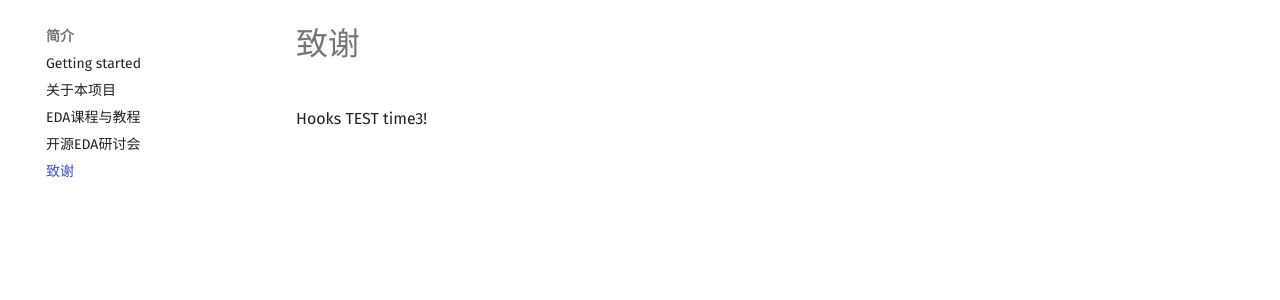
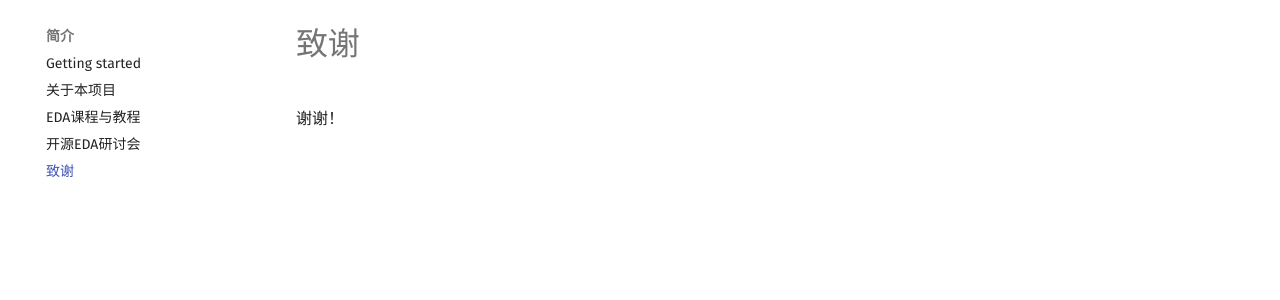
Before and after one commit to daitoto/EDA-wiki, an MkDocs documentation site: the page built from docs/intro/thanks.md, in a window 1280 px wide. Shown: the part 123-423 px from the top of the page. Built offline with MkDocs 1.6.1 and Material for MkDocs 9.7.7, drawn with Linux system fonts in a browser that asks for light colours; comment, search, counter and statistics services are not loaded.

Commit message:
webhooks test

```diff
--- a/docs/intro/thanks.md
+++ b/docs/intro/thanks.md
@@ -1 +1 @@
-Hooks TEST time3!
+谢谢！
```
